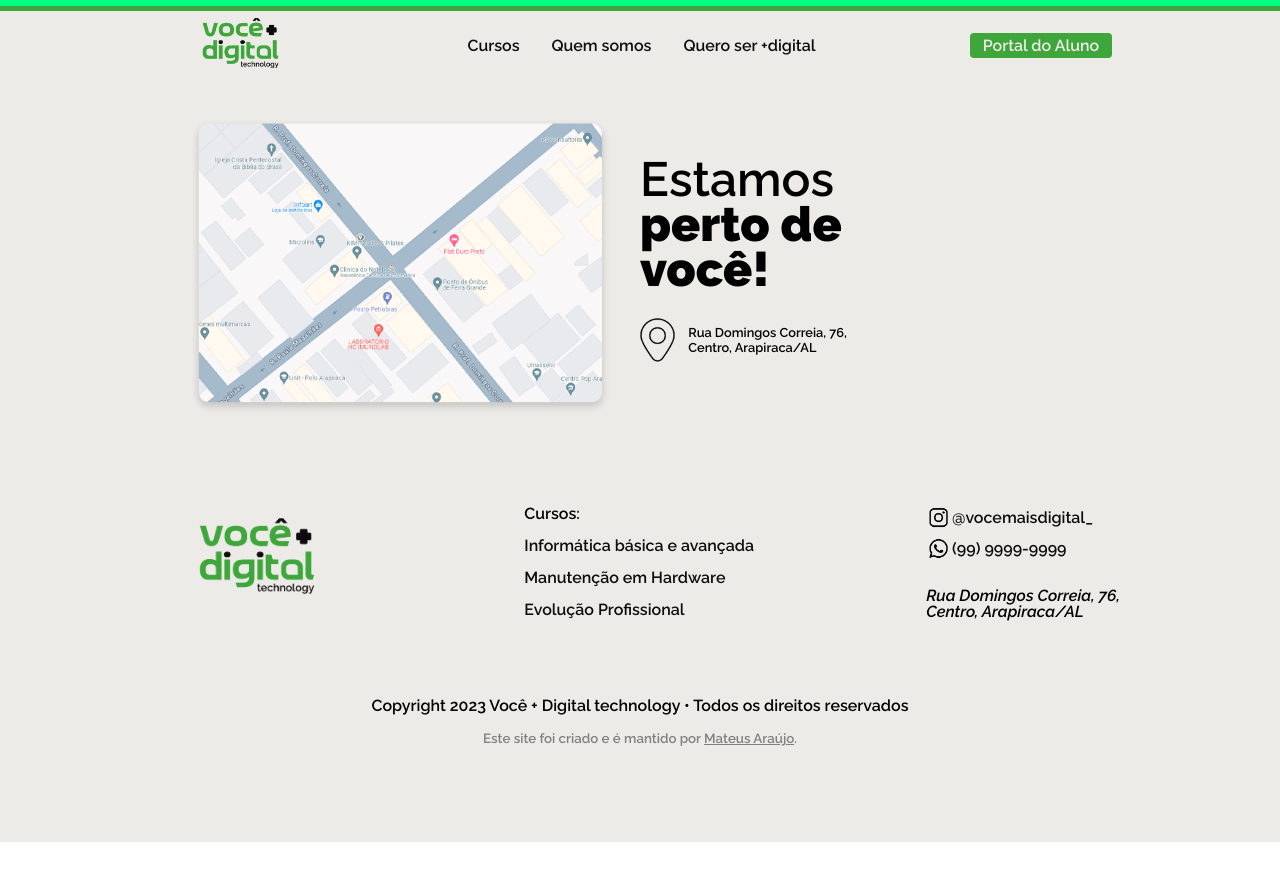
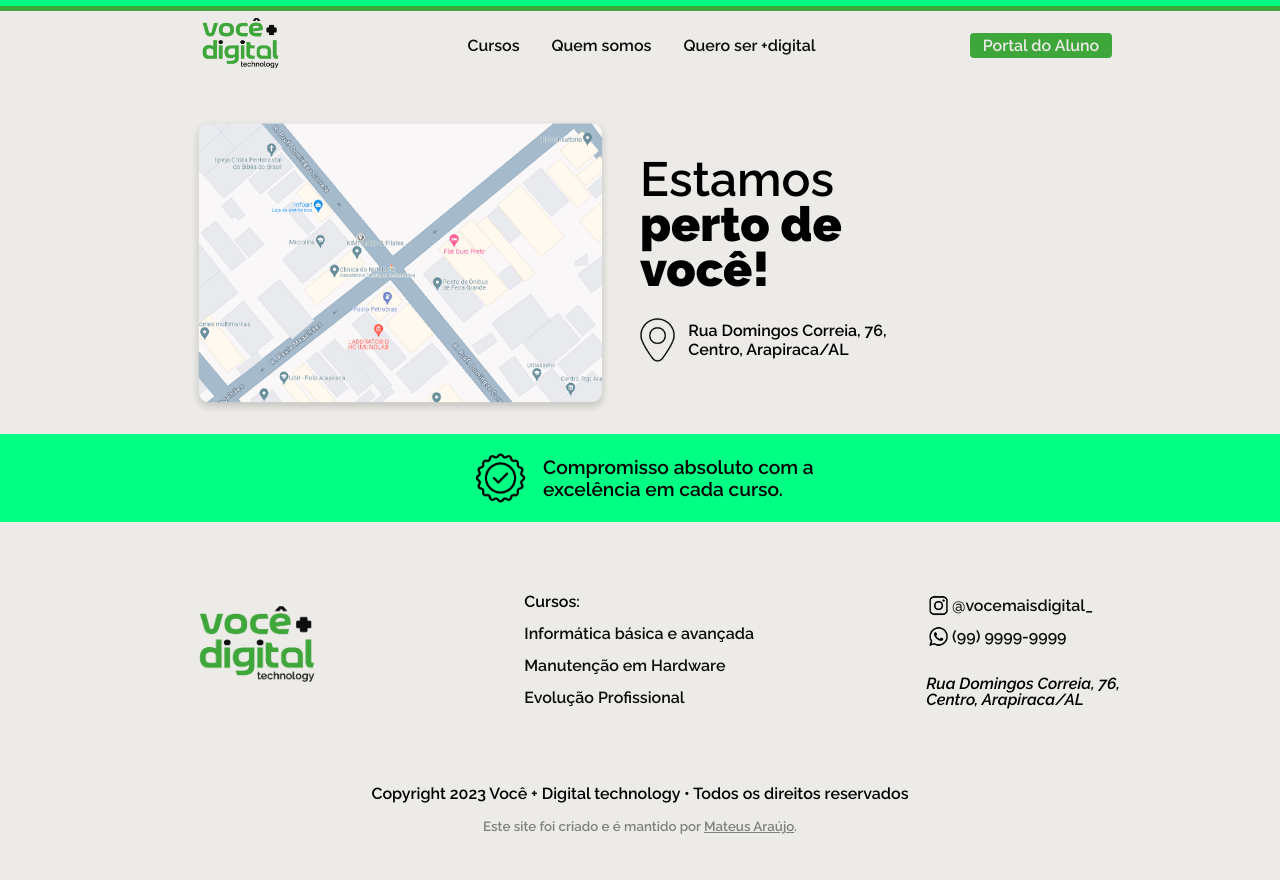
Before and after one commit to mateusaraujos/voce-mais-digital-technology, a React (Vite) app: page / in a window 1280 px wide. Shown: the top 880 px of the page. Before the commit the page ends 842 px from the top, so only its background shows below. Built offline with nearby package versions, Linux system fonts and the light colour scheme.

Commit message:
Conceito de SeloCompromisso definido

```diff
--- a/src/components/MapaLocal/MapaLocal.css
+++ b/src/components/MapaLocal/MapaLocal.css
@@ -55,5 +55,5 @@ section h2 {
 
 .endereco p {
   margin-left: 0;
-  font-size: 0.8rem;
+  font-size: 1rem;
 }
--- a/src/components/MapaLocal/MapaLocal.jsx
+++ b/src/components/MapaLocal/MapaLocal.jsx
@@ -1,5 +1,6 @@
 import imgMapa from "../../assets/img/mapa.png";
 import imgLocal from "../../assets/img/items/local.png";
+import SeloCompromisso from "../SeloCompromisso/SeloCompromisso";
 import "./MapaLocal.css";
 
 export default function MapaLocal() {
@@ -26,6 +27,7 @@ export default function MapaLocal() {
           </div>
         </div>
       </div>
+      <SeloCompromisso />
     </section>
   );
 }
--- /dev/null
+++ b/src/components/SeloCompromisso/SeloCompromisso.css
@@ -0,0 +1,28 @@
+article {
+  width: 100%;
+  background-color: #00ff83;
+  padding: 0.5rem;
+  user-select: none;
+}
+
+.center-article {
+  max-width: 60rem;
+  margin: 0 auto;
+}
+
+.article-compromisso {
+  display: flex;
+  flex-wrap: wrap;
+  align-items: center;
+  justify-content: center;
+}
+
+.selo {
+  height: 4.5rem;
+  width: auto;
+  margin-right: 0.5rem;
+}
+
+article p {
+    font-size: 1.2rem;
+}
--- /dev/null
+++ b/src/components/SeloCompromisso/SeloCompromisso.jsx
@@ -0,0 +1,17 @@
+import imgSelo from "../../assets/img/items/selo.png";
+import "./SeloCompromisso.css";
+
+export default function SeloCompromisso() {
+  return (
+    <article>
+      <div className="center-article">
+        <div className="article-compromisso">
+          <img className="selo" src={imgSelo} alt="Selo" />
+          <p>
+            Compromisso absoluto com a<br /> excelência em cada curso.
+          </p>
+        </div>
+      </div>
+    </article>
+  );
+}
```
Also changed, not shown: src/assets/img/items/selo.png (added), src/assets/img/video.png (added).
